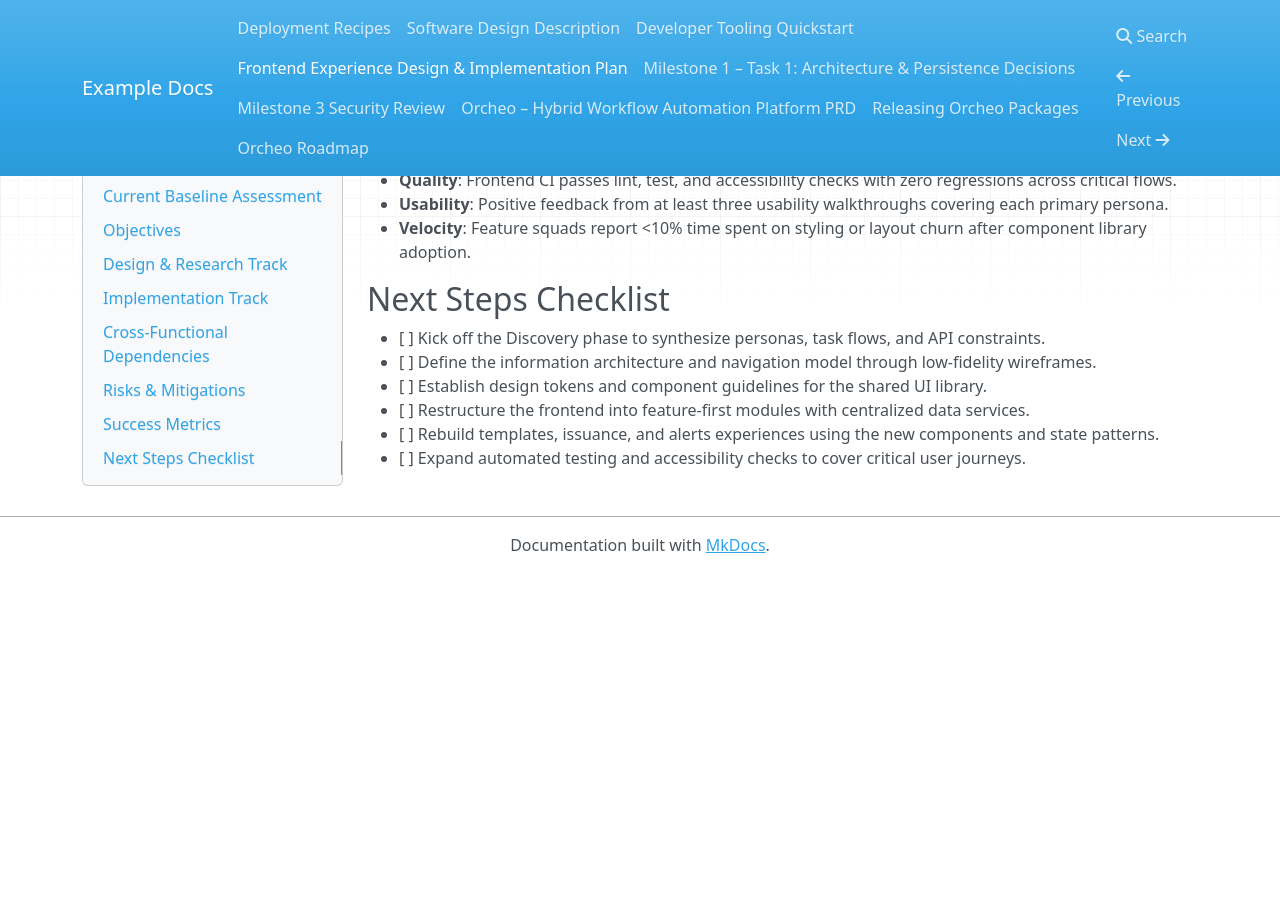
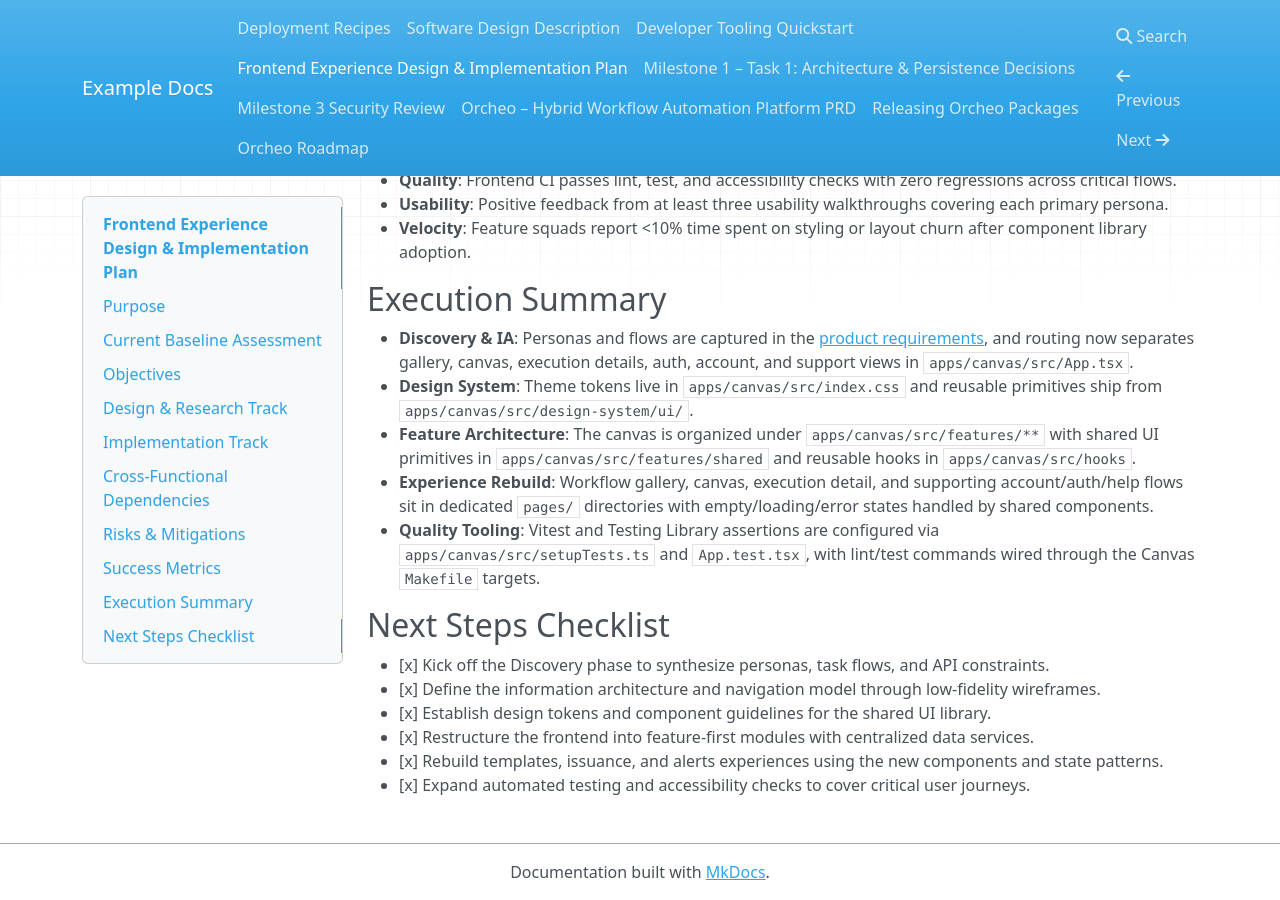
Before and after one commit to ShaojieJiang/orcheo, an MkDocs documentation site: the page built from docs/frontend_plan.md, in a window 1280 px wide and 900 px high, scrolled down 2603 px. Built offline with MkDocs 1.6.1, drawn with Linux system fonts in a browser that asks for light colours; nearby versions of some CDN libraries; before the commit the page ends 3176 px from its top, so only the background shows below that.

Commit message:
docs: mark frontend experience plan complete

```diff
--- a/docs/frontend_plan.md
+++ b/docs/frontend_plan.md
@@ -51,10 +51,17 @@ This document captures the actionable plan for evolving the Orcheo canvas from i
 - **Usability**: Positive feedback from at least three usability walkthroughs covering each primary persona.
 - **Velocity**: Feature squads report <10% time spent on styling or layout churn after component library adoption.
 
+## Execution Summary
+- **Discovery & IA**: Personas and flows are captured in the [product requirements](./prd.md), and routing now separates gallery, canvas, execution details, auth, account, and support views in `apps/canvas/src/App.tsx`.
+- **Design System**: Theme tokens live in `apps/canvas/src/index.css` and reusable primitives ship from `apps/canvas/src/design-system/ui/`.
+- **Feature Architecture**: The canvas is organized under `apps/canvas/src/features/**` with shared UI primitives in `apps/canvas/src/features/shared` and reusable hooks in `apps/canvas/src/hooks`.
+- **Experience Rebuild**: Workflow gallery, canvas, execution detail, and supporting account/auth/help flows sit in dedicated `pages/` directories with empty/loading/error states handled by shared components.
+- **Quality Tooling**: Vitest and Testing Library assertions are configured via `apps/canvas/src/setupTests.ts` and `App.test.tsx`, with lint/test commands wired through the Canvas `Makefile` targets.
+
 ## Next Steps Checklist
-- [ ] Kick off the Discovery phase to synthesize personas, task flows, and API constraints.
-- [ ] Define the information architecture and navigation model through low-fidelity wireframes.
-- [ ] Establish design tokens and component guidelines for the shared UI library.
-- [ ] Restructure the frontend into feature-first modules with centralized data services.
-- [ ] Rebuild templates, issuance, and alerts experiences using the new components and state patterns.
-- [ ] Expand automated testing and accessibility checks to cover critical user journeys.
+- [x] Kick off the Discovery phase to synthesize personas, task flows, and API constraints.
+- [x] Define the information architecture and navigation model through low-fidelity wireframes.
+- [x] Establish design tokens and component guidelines for the shared UI library.
+- [x] Restructure the frontend into feature-first modules with centralized data services.
+- [x] Rebuild templates, issuance, and alerts experiences using the new components and state patterns.
+- [x] Expand automated testing and accessibility checks to cover critical user journeys.
```
Also changed, not shown: docs/roadmap.md (+1 -1 lines).
